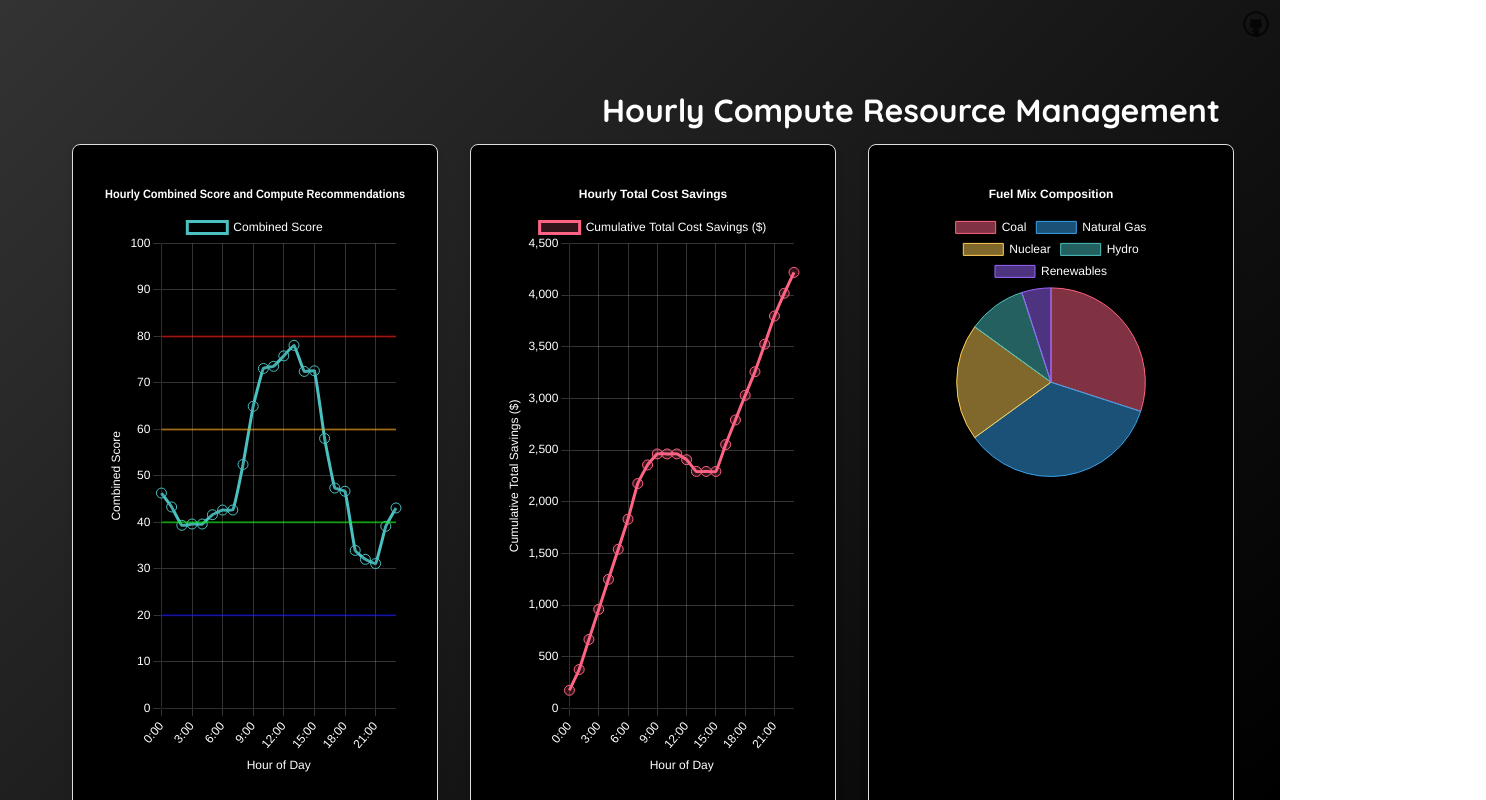
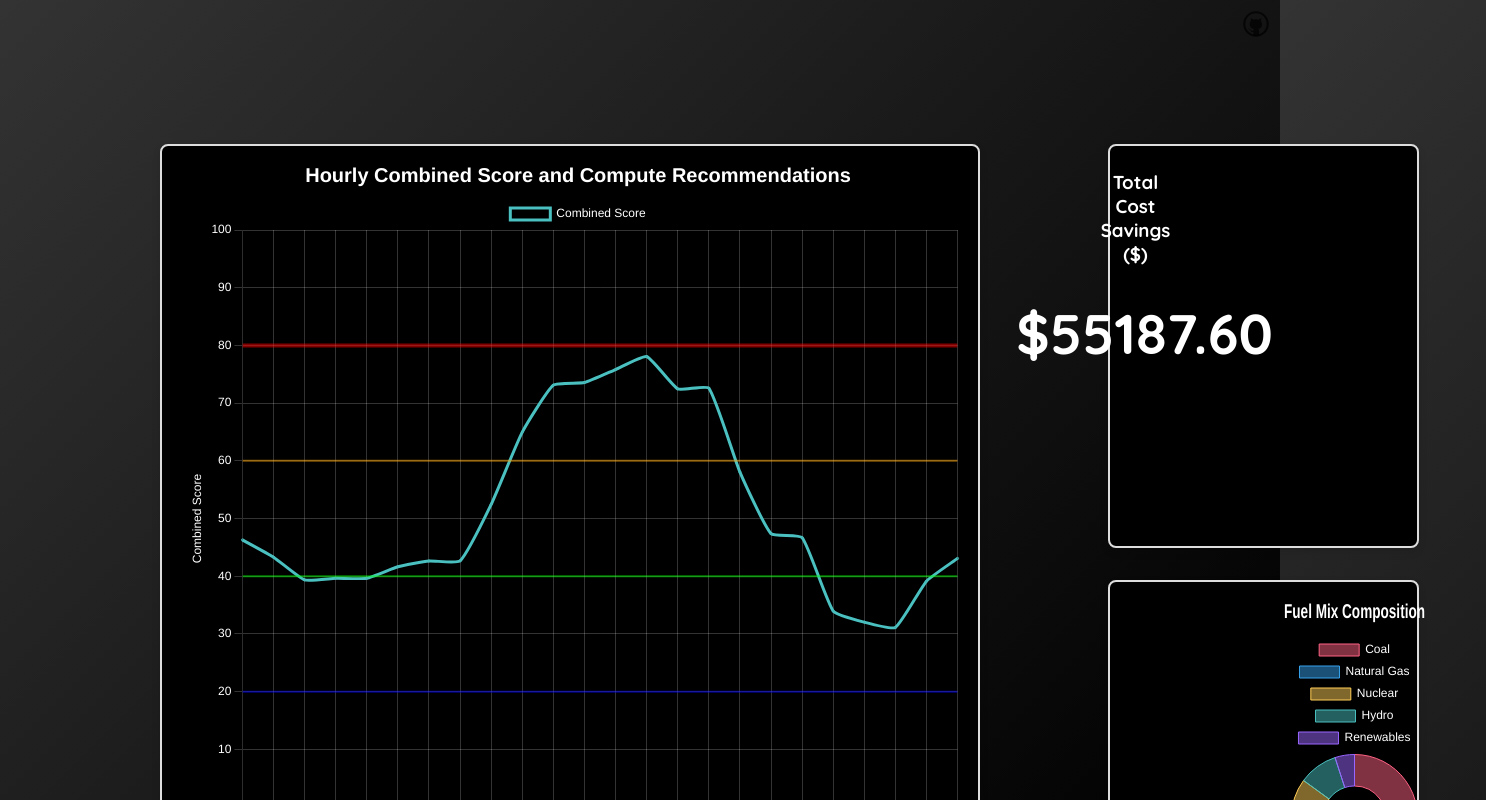
Before and after one commit to sethmorton/CalorNova, a SvelteKit app in the folder frontend/: page /analysis in a window 1280 px wide. Shown: the top 800 px of the page, 1486 px wide, since content can reach past the window. Built offline with nearby package versions, Linux system fonts and the light colour scheme.

Commit message:
update dashboard layout

```diff
--- a/frontend/src/components/ChartComponent.svelte
+++ b/frontend/src/components/ChartComponent.svelte
@@ -8,8 +8,11 @@
   export let hourlyData: any[];
   export let cumulativeHourlyCost: number[];
 
+  let totalCumulativeCost = cumulativeHourlyCost.reduce((acc, cost) => acc + cost, 0).toFixed(2);
+
+
   let chartCanvas: HTMLCanvasElement;
-  let chartCanvas1: HTMLCanvasElement;
+  // let chartCanvas1: HTMLCanvasElement;
   let chartInstance;
   let chartInstance1;
 
@@ -39,6 +42,11 @@
 
     export let options = {
         responsive: true,
+        layout: {
+            padding: {
+                left: 150
+            }
+        },
         plugins: {
             legend: {
                 position: "top",
@@ -50,6 +58,9 @@
                 display: true,
                 text: "Fuel Mix Composition",
                 color: "white", // White text for title
+                font: {
+                        size: 20,
+                    }
             },
         },
     };
@@ -64,8 +75,8 @@
         label: "Combined Score",
         data: hourlyData.map((d) => d.combinedScore),
         borderColor: "rgb(75, 192, 192)",
-        tension: 0.1,
-        pointRadius: 5,
+        tension: 0.15,
+        pointRadius: 1,
         pointHoverRadius: 8,
       },
     ],
@@ -94,12 +105,14 @@
         position: "top" as const,
         labels: {
           color: "white", // white text for legend
+
         },
       },
       title: {
         display: true,
         text: "Hourly Total Cost Savings",
         color: "white", // white text for title
+
       },
       tooltip: {
         callbacks: {
@@ -155,12 +168,16 @@
             yMin: 80,
             yMax: 80,
             borderColor: "rgba(255, 0, 0, 0.5)",
-            borderWidth: 2,
+            borderWidth: 4,
             label: {
               content: "Increase compute significantly",
               enabled: true,
               position: "start" as const,
-              color: "white" // white text for annotation label
+              color: "white", // white text for annotation label
+              font: {
+                        size: 50,
+                    }
+
             },
           },
           line60: {
@@ -214,6 +231,9 @@
         display: true,
         text: "Hourly Combined Score and Compute Recommendations",
         color: "white", // white text for title
+        font: {
+                        size: 20,
+                    }
       },
       tooltip: {
         callbacks: {
@@ -268,25 +288,32 @@
 
   function createCharts() {
     if (chartInstance) chartInstance.destroy();
-    if (chartInstance1) chartInstance1.destroy();
+    // if (chartInstance1) chartInstance1.destroy();
 
-    if (chartCanvas && chartCanvas1) {
+    // if (chartCanvas && chartCanvas1) {
+    if (chartCanvas) {
       chartInstance = new Chart(chartCanvas, {
         type: "line",
         data: chartData,
         options: chartOptions,
       });
 
-      chartInstance1 = new Chart(chartCanvas1, {
-        type: "line",
-        data: chartData1,
-        options: chartOptions1,
-      });
+      // chartInstance1 = new Chart(chartCanvas1, {
+      //   type: "line",
+      //   data: chartData1,
+      //   options: chartOptions1,
+      // });
 
       chart2 = new Chart(canvas, {
-            type: "pie",
+            type: "doughnut",
             data,
-            options,
+            options: {
+        layout: {
+            padding: {
+                right: 50
+            }
+        }
+    },
         });
 
         return () => {
@@ -316,21 +343,22 @@
 
 <div>
   <div class="dashboard">
-    <h2 class="dashboard-header">Hourly Compute Resource Management</h2>
+    <!-- <h2 class="dashboard-header">Hourly Compute Resource Management</h2> -->
     <div class="grid-container">
-      <div class="chart-panel">
+      <div class="chart-panel large-panel">
         <div class="chart-container">
           <canvas bind:this={chartCanvas}></canvas>
         </div>
       </div>
-      <div class="chart-panel">
-        <div class="chart-container">
-          <canvas bind:this={chartCanvas1}></canvas>
+      <div class="right-panel">
+        <div class="chart-panel info-panel">
+          <h3>Total Cost Savings ($)</h3>
+          <p class="total-cost">${totalCumulativeCost}</p>
         </div>
-      </div>
-      <div class="chart-panel">
-        <div class="chart-container">
-          <canvas bind:this={canvas}></canvas>
+        <div class="chart-panel">
+          <div class="chart-container">
+            <canvas bind:this={canvas}></canvas>
+          </div>
         </div>
       </div>
     </div>
@@ -338,43 +366,81 @@
 </div>
 
 <style>
-  .dashboard-header {
+  /* .dashboard-header {
     position: absolute;
     top: 10px;
     right: 20px;
     font-size: 2rem;
     color: white;
     margin: 0;
-  }
+  } */
 
   .grid-container {
     display: grid;
-    grid-template-columns: repeat(3, 1fr); /* Adjusted for three columns */
+    grid-template-columns: 2fr 2fr; /* Left side wider than right side */
     gap: 2rem;
     padding: 2rem;
   }
 
   .chart-container {
-    height: 600px;
+    height: 90%;
     width: 100%;
-    padding: 1rem;
+    margin-left: 1rem;
   }
 
   .chart-panel {
-    border: 1px solid #ddd;
+    border: 2px solid #ddd;
     border-radius: 8px;
     box-shadow: 0 4px 8px rgba(0, 0, 0, 0.1);
     background-color: black;
-    padding: 1rem;
+    padding: 0.5rem;
+    /* padding: 1rem; */
+    /* padding-left: 2rem; */
     display: flex;
+    height: 24rem;
+    /* margin-right: 50rem; */
+    justify-content: left;
+    align-items: left;
+    margin-bottom: 1rem;
+  }
+  .info-panel {
     justify-content: center;
-    align-items: center;
+  }
+
+  .info-panel h3 {
+    margin-top: 1rem;
+    text-align: center;
+    color: white;
+  }
+
+  .info-panel .total-cost {
+    font-size: 3.5rem;
+    font-weight: bold;
+    color: tusk;
+    margin-top: 9rem;
+    transform: translateX(-60%);
+    text-align: center;
+  }
+
+  .large-panel {
+    height: 50rem;
+    width: 50rem;
+    margin-right: 6rem;
+    margin-left: 6rem;
+  }
+
+  .right-panel {
+    display: flex;
+    flex-direction: column;
+    gap: 1rem;
+    width: 90%;
   }
 
   .dashboard {
     position: relative;
-    max-width: 1200px;
+    max-width: 100%;
     margin: 0 auto;
     padding: 2rem 0;
   }
+
 </style>
```
